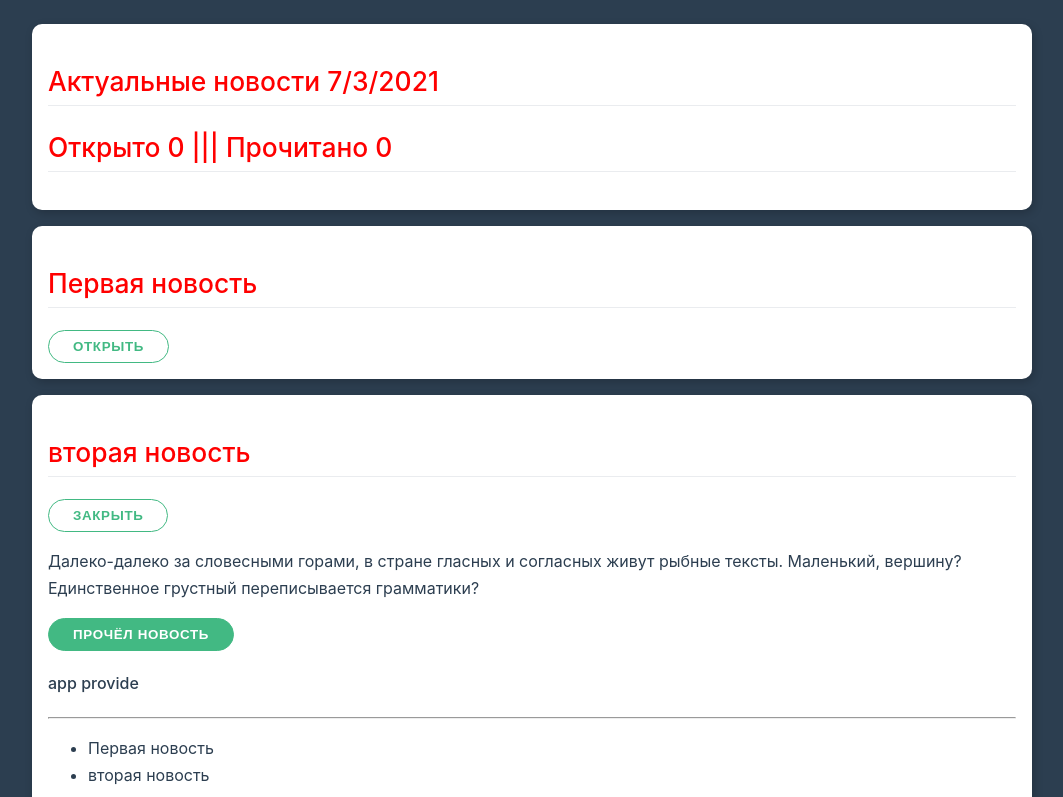
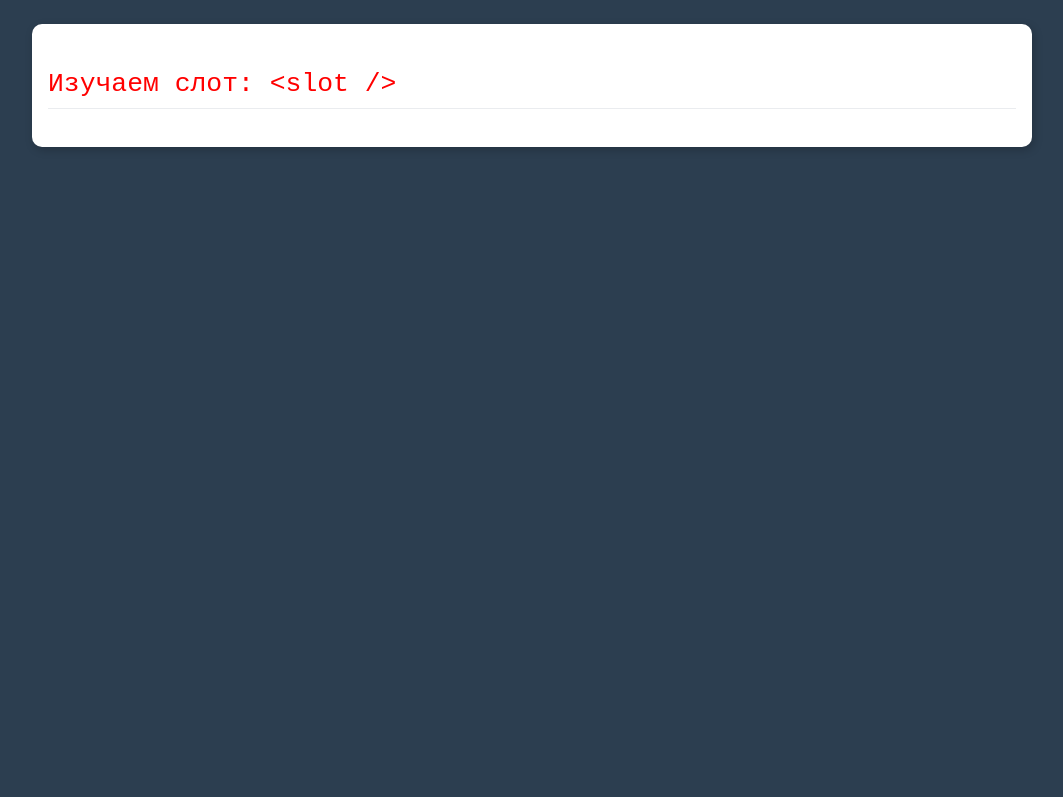
Before and after one commit to hel1yeah/vue3Course, a Vue app in the folder first-lessons-vue-cli/: page / in a window 1280 px wide. Shown: the top 797 px of the page, without its empty margins (108-1171 px from the left). Built offline with nearby package versions, Linux system fonts and the light colour scheme.

Commit message:
lesson slot

```diff
--- a/first-lessons-vue-cli/src/App.vue
+++ b/first-lessons-vue-cli/src/App.vue
@@ -1,84 +1,18 @@
 <template>
   <div class="container pt-1">
     <div class="card">
-      <h2>Актуальные новости {{ now }}</h2>
-      <h2>Открыто {{ openRate }} ||| Прочитано {{ readRate }}</h2>
+      <h2>
+        <code> Изучаем слот: {{ ' <slot /> ' }} </code>
+      </h2>
+
     </div>
-
-    <app-news
-      v-for="item in news"
-      :key="item.id"
-      :title="item.title"
-      :id="item.id"
-      :is-open="item.isOpen"
-      :read-rate="readRate"
-      :was-read="item.wasRead"
-      :news="news"
-      @open-news="openNews"
-      @read-new="readNew"
-      @unmark="unmark"
-    >
-    </app-news>
   </div>
 </template>
 
 <script>
-import AppNews from "@/components/AppNews.vue";
 
 export default {
-  name: "App",
-  components: {
-    AppNews,
-  },
-  data() {
-    return {
-      openRate: 0,
-      readRate: 0,
-      now: new Date().toLocaleDateString(),
-      news: [
-        {
-          title: "Первая новость",
-          id: 1,
-          isOpen: false,
-          wasRead: false,
-        },
 
-        {
-          title: "вторая новость",
-          id: 2,
-          isOpen: true,
-          wasRead: false,
-        },
-        {
-          title: "третяя новость",
-          id: 3,
-          isOpen: false,
-          wasRead: false,
-        },
-      ],
-    };
-  },
-  provide() {
-    return {
-      title: "app provide",
-      news: this.news,
-    };
-  },
-  methods: {
-    openNews() {
-      this.openRate++;
-    },
-    readNew(id) {
-      const index = this.news.findIndex((news) => news.id === id);
-      this.news[index].wasRead = true;
-      this.readRate++;
-    },
-    unmark(id) {
-      const index = this.news.findIndex((news) => news.id === id);
-      this.news[index].wasRead = false;
-      this.readRate--;
-    },
-  },
 };
 </script>
 
--- /dev/null
+++ b/first-lessons-vue-cli/src/components/AppBlock.vue
@@ -0,0 +1,18 @@
+<template>
+  <div class="card">
+    <slot name="header"></slot>
+    <slot>no text </slot>
+    <slot name="footer"></slot>
+  </div>
+</template>
+
+<script>
+export default {
+  name: "AppBlock",
+  data() {
+    return {};
+  },
+};
+</script>
+
+<style lang="scss"></style>
--- /dev/null
+++ b/first-lessons-vue-cli/src/components/AppList.vue
@@ -0,0 +1,15 @@
+<template>
+  <div class="card">
+    <ul>
+      <li v-for="(item, i) in 5" :key="item">
+        <slot :iter="item" :inx='i'></slot>
+      </li>
+    </ul>
+  </div>
+</template>
+
+<script>
+export default { name: "AppList" };
+</script>
+
+<style lang="scss" scoped></style>
--- /dev/null
+++ b/first-lessons-vue-cli/src/components/AppSlots.vue
@@ -0,0 +1,39 @@
+<template>
+  <div class="container pt-1">
+    <div class="card">
+      <h2>
+        <code> Изучаем слот: {{ ' <slot /> ' }} </code>
+      </h2>
+      <app-list>
+        <template #default="{ inx, iter}">
+          <strong >{{inx}}</strong>
+          <span style="color: #c25205">item slot props : {{ iter }}</span>
+        </template>
+      </app-list>
+
+      <app-block>
+        <p>текст для блока slot</p>
+        <template #header
+          ><h3>Ебать вас в рот єто заголовк header</h3>
+        </template>
+        <template #footer
+          ><h3>Ебать вас в рот єто заголовjr footer</h3>
+        </template>
+      </app-block>
+    </div>
+  </div>
+</template>
+
+<script>
+import AppBlock from "@/components/AppBlock.vue";
+import AppList from "@/components/AppList.vue";
+export default {
+  components: { AppBlock, AppList },
+};
+</script>
+
+<style>
+h2 {
+  color: red;
+}
+</style>
```
